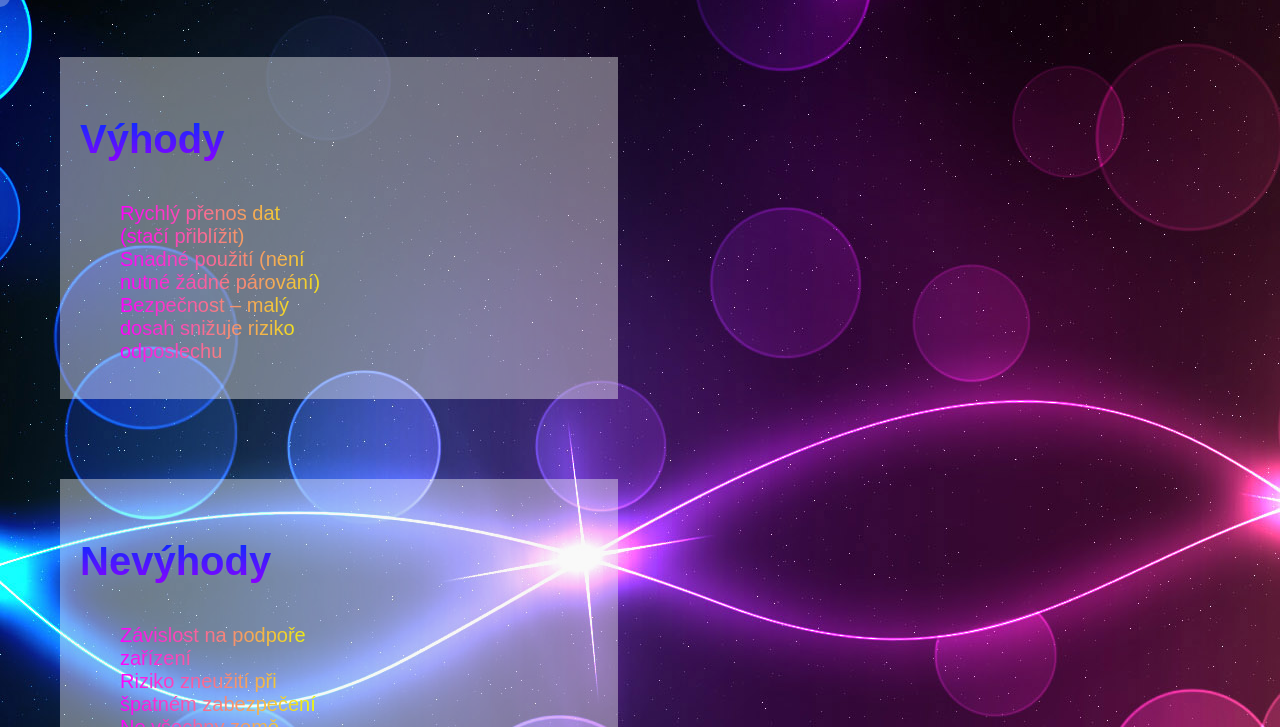
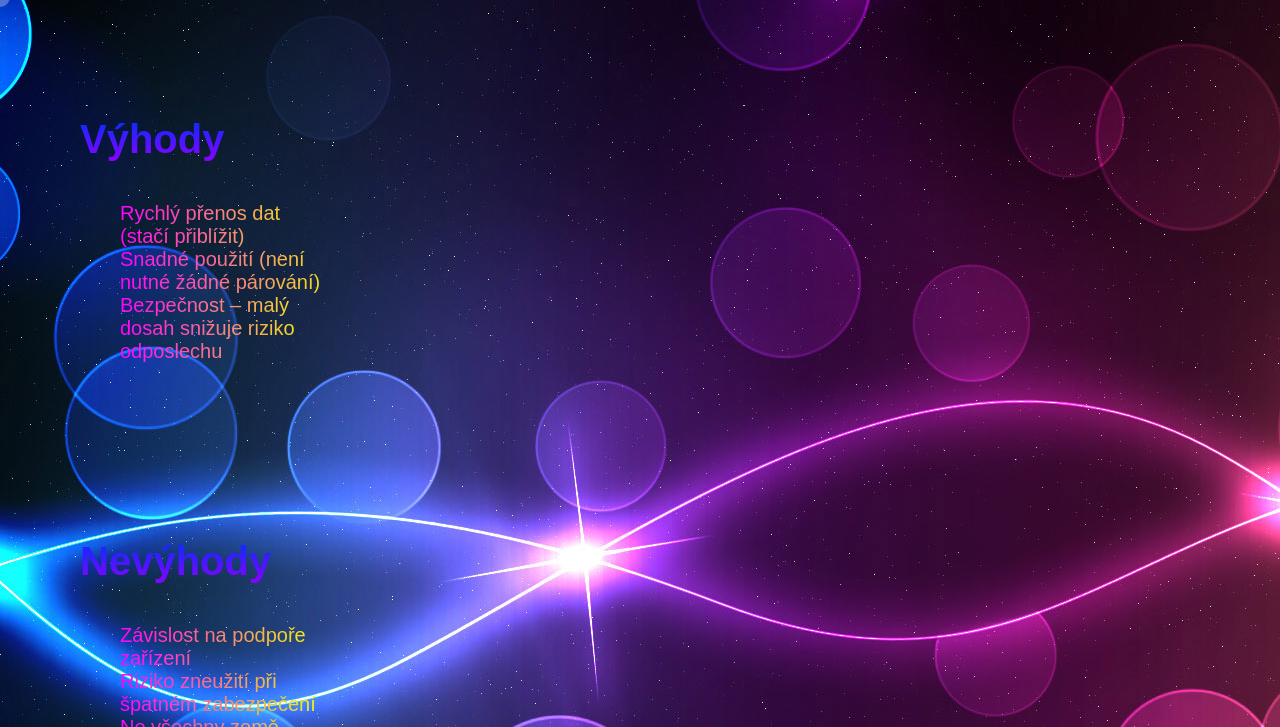
Before and after one commit to martn-astr/nfc_web, a plain HTML site: page index.html in a window 1280 px wide. Both pictures are taken after a click on the link "Výhody a Nevýhody". Shown: the part 49-776 px from the top of the page. Drawn offline with Linux system fonts and the light colour scheme.

Commit message:
Update webstylecss.css

```diff
--- a/webstylecss.css
+++ b/webstylecss.css
@@ -144,7 +144,7 @@
                 box-sizing:border-box;
                 padding: 20px;
                 margin: 40px;
-                background-color: #f0f0f06b;
+                background-color: #f0f0f000;
 
             }
 
```
